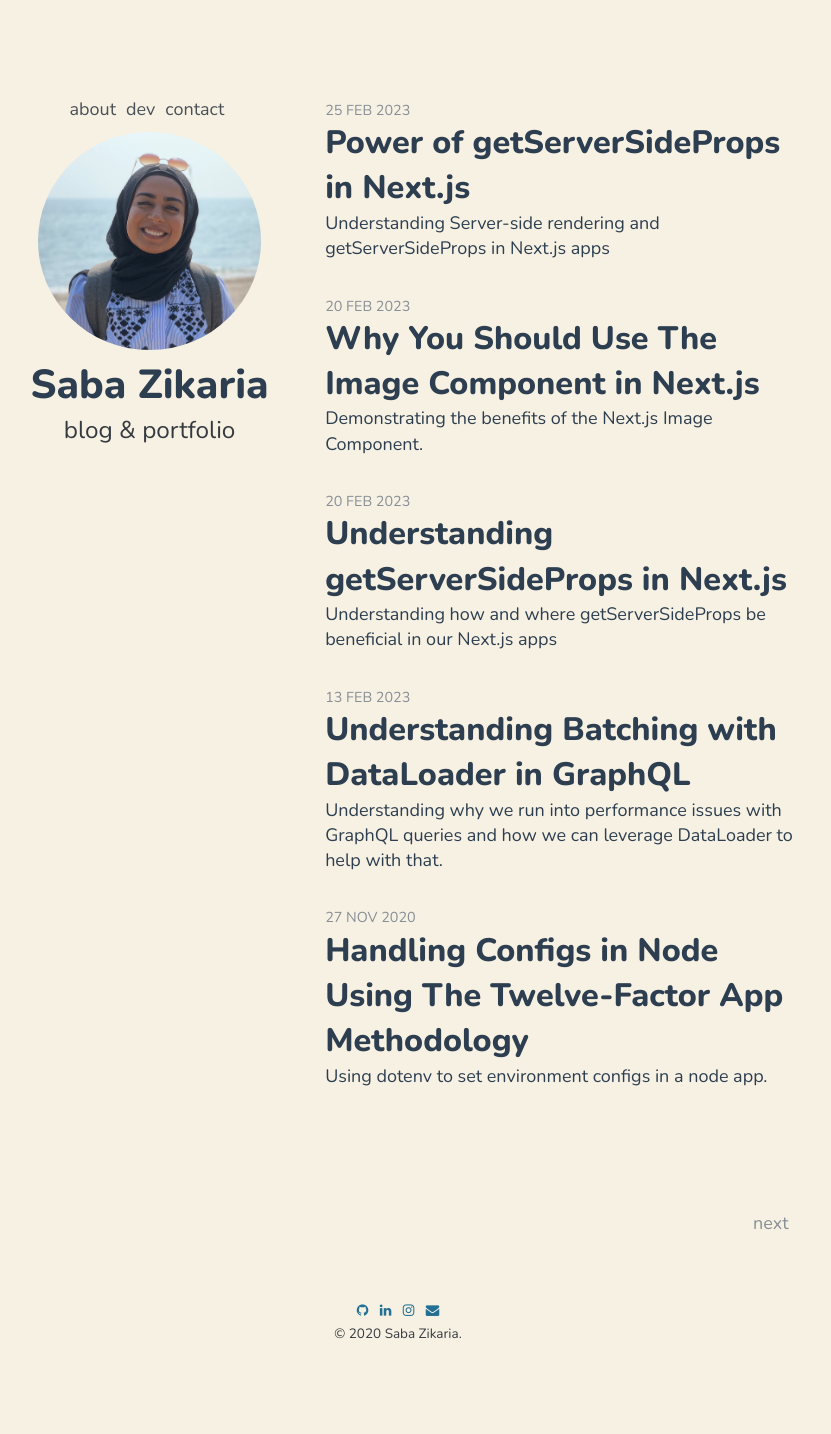
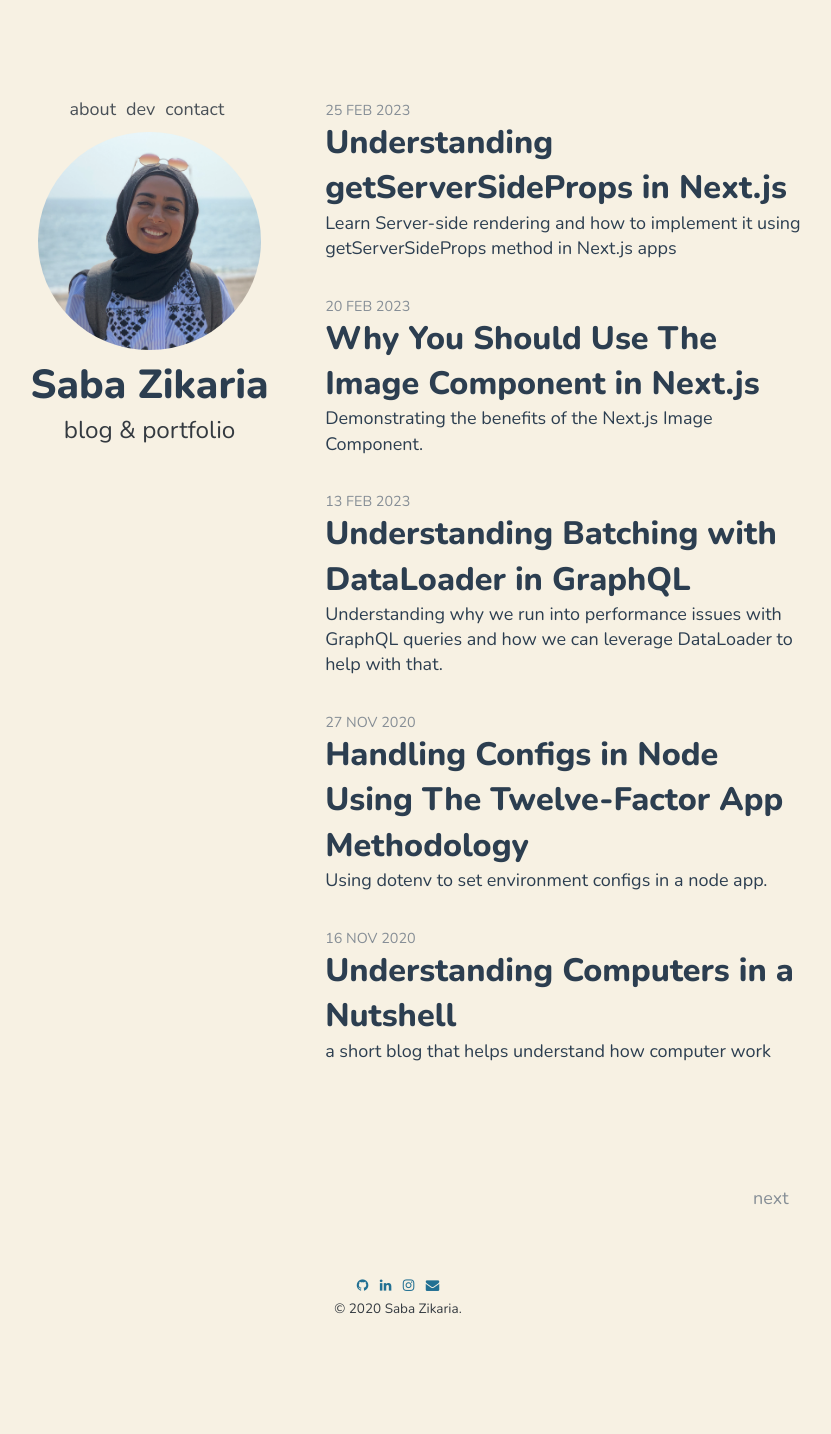
Before and after one commit to szikaria961/szikaria961.github.io, a Jekyll site: the page built from index.html, in a window 1280 px wide. Shown: the whole page, without its empty margins (242-1073 px from the left). Built offline with Jekyll 4.4.1, drawn with Linux system fonts in a browser that asks for light colours; the list of posts is cut into pages by our own code; after the commit the page ends 1409 px from its top, so only the background shows below that; some of the changed lines change nothing that is shown.

Commit message:
Update duplicate blogs generated by markdown-content-tool

````diff
--- a/_posts/2023-02-20-understanding-get-server-side-props-in-next-js.md
+++ /dev/null
@@ -1,83 +0,0 @@
----
-layout: post
-title: "Understanding getServerSideProps in Next.js"
-description: "Understanding how and where getServerSideProps be beneficial in our Next.js apps"
-date: 2023-02-20
-tags: [nextjs,serversiderendering,reactjs,example]
-comments: true
-share: true
----
-![](https://res.cloudinary.com/sabazikaria/image/upload/v1677340490/kyjqmxv1ivdggo7j2lws.png)
-
-# What is Server-side Rendering in Next.js
-
-In order to understand the function `getServerSideProps`, we need to first learn what server-side rendering is. It is the process of building and rendering web pages on the server and sending them to the client as HTML. This gives us faster page load times, better user experience and better search engine optimization. Remember this can take a very long time so we have to be selective about when we use it.
-
-## Real-world example?
-
-Imagine we want to build a small house made of Legos. Normally, we would build the entire house and then show it to our friends. But, we don't live in a normal world. Instead, we build one room at a time and our friends can immediately see the finished rooms as we finishe them, instead of waiting for the whole house to be finished?
-
-That's kind of like server-side rendering in Next.js!
-
-When we visit a website, the browser normally waits for the entire website to load before showing us anything. But with server-side rendering, Next.js can build and show us parts of the website as they become available, instead of waiting for the entire website to be ready.
-
-This means that we can see some parts of the website right away, even if other parts are still being built. It can make the website feel faster and more responsive, even if it has a lot of content. Let's jump right into coding!
-
-To follow along with this tutorial, setup the example project:
-
-```bash
-git clone https://github.com/szikaria961/image-rendering-example.git
-cd image-rendering-example
-yarn install
-yarn run dev
-```
-
-## What is getServerSideProps?
-
-`getServerSideProps` is a method in Next.js that allows you to fetch data at runtime before rendering a page on the server side. It can be used to fetch data from an external API, a database, or any other data source. In our example we'll use an external API: `https://fruityvice.com/api/fruit/all`. The data we get is then made available as props to the page that is being rendered.
-
-## Lets start working with our example code
-
-Open up the example app and click on the `Fruits` button.
-
-Note that our getServerSideProps method is exported and it's an asynchronous function that returns an object with the data as fruits as props to the page component. Here's an example:
-
-
-```typescript
-function  FruitsList({ fruits }) {
-  return (
-    <>
-      <h1>List of Fruits</h1>
-      {fruits.map(fruit => {
-        return (
-          <p key={fruit.id}>
-            Name: {fruit.name} - Sugar: {fruit.nutritions.sugar} - Calories: {fruit.nutritions.calories}
-          </p>
-        )
-      })
-      }
-    </>
-  )
-}
-
-export default FruitsList;
-
-export async function getServerSideProps() {
-  const res = await fetch('https://fruityvice.com/api/fruit/all')
-  const data = await res.json();
-
-  return {
-    props: {
-      fruits: data,
-    }
-  }
-}
-```
-
-
-
-We used the fetch API to fetch fruits data from an external API, and then we're returning an object with a props key that contains the fetched data as fruits. This data is available as props to the FruitList component. This technique allows us to load our fruits page faster, lower the time it takes to interact with our page resulting in a much a better user experience.
-
-Overall, getServerSideProps provides a powerful tool for fetching data dynamically on the server side and passing that data as props to a page component in Next.js.
-
-To see how much faster server-sider rendering is compared to client-side rendering, feel free to play around with the commented code in `FruitList` component. To learn more about getServerSideProps with Next.js, go [here](https://nextjs.org/docs/basic-features/data-fetching/get-server-side-props).
--- a/_posts/2023-02-25-power-of-get-server-side-props-in-next-js.md
+++ b/_posts/2023-02-25-power-of-get-server-side-props-in-next-js.md
@@ -1,7 +1,7 @@
 ---
 layout: post
-title: "Power of getServerSideProps in Next.js"
-description: "Understanding Server-side rendering and getServerSideProps in Next.js apps"
+title: "Understanding getServerSideProps in Next.js"
+description: "Learn Server-side rendering and how to implement it using getServerSideProps method in Next.js apps"
 date: 2023-02-25
 tags: [nextjs,serversiderendering,reactjs,example]
 comments: true
````
